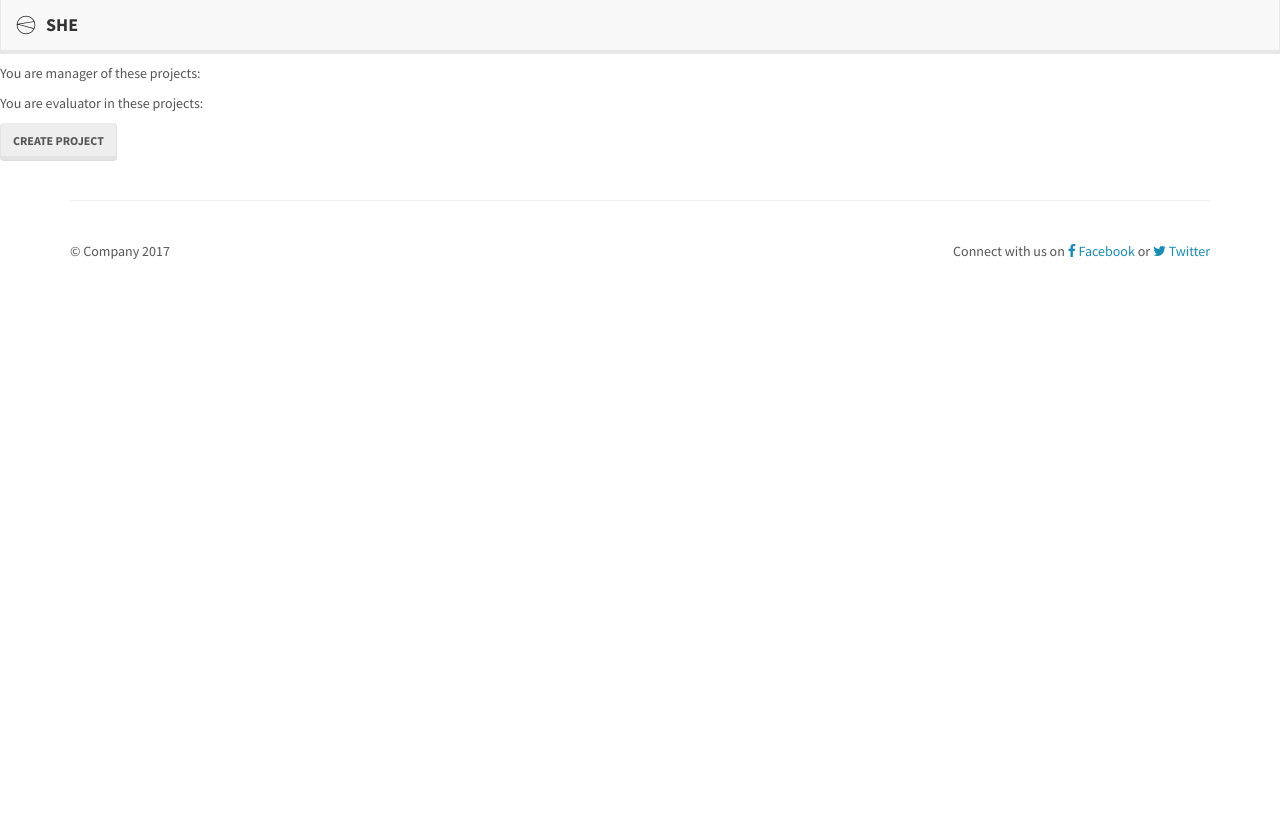
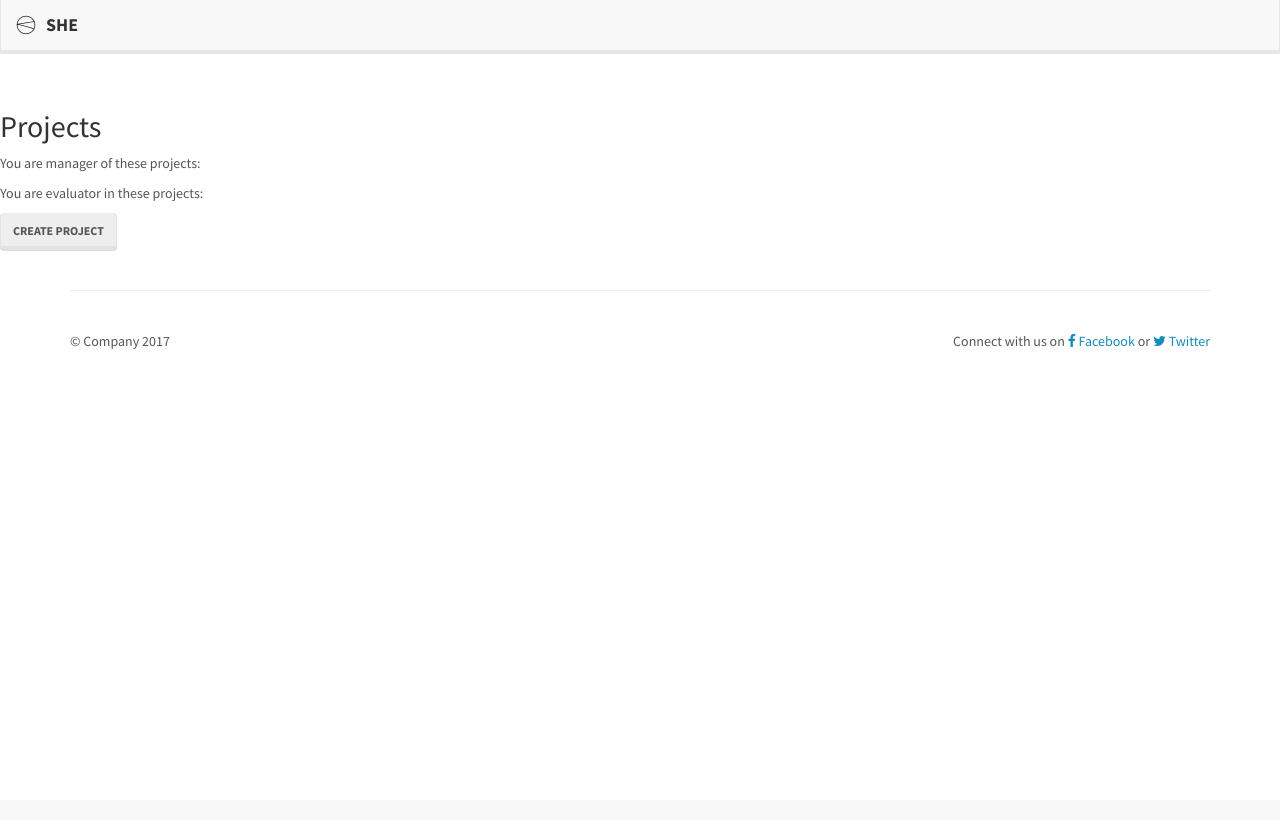
Before and after one commit to boogh/she, a Django app: template SHE34/src/HE3/templates/HE3/dashboard.html in a window 1280 px wide. After the commit the page ends 349 px from the top, so only its background shows below. Run offline with Django 3.2, Linux system fonts and the light colour scheme; the template is opened without the code that fills it, so the values that code supplies are empty; some libraries are stand-ins or nearby versions.

Commit message:
Added padding to body in main css.

```diff
--- a/SHE34/src/static/site/css/main.css
+++ b/SHE34/src/static/site/css/main.css
@@ -3,6 +3,9 @@
 html, body{
     height:100%;		/* For full height images */
 }
+body {
+    padding-top: 90px;
+  }
 
 .starter-template {
   padding: 40px 15px;
```
